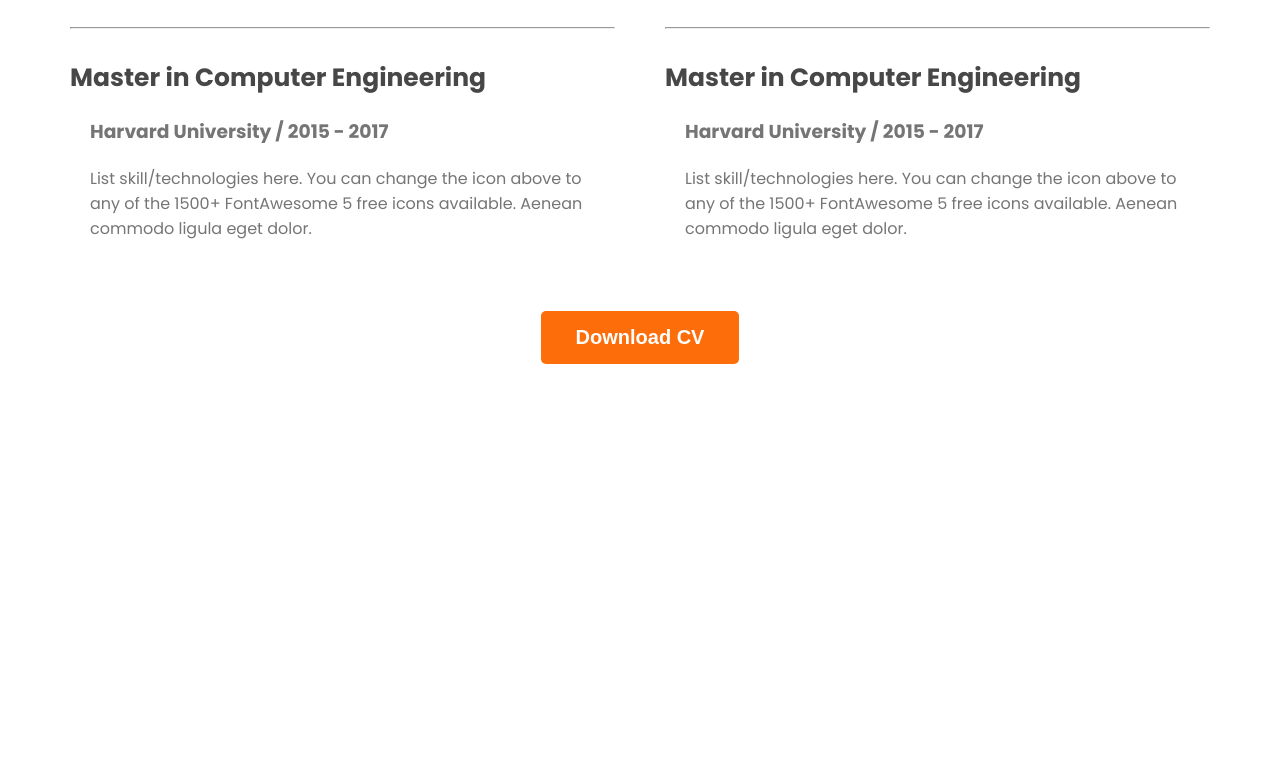
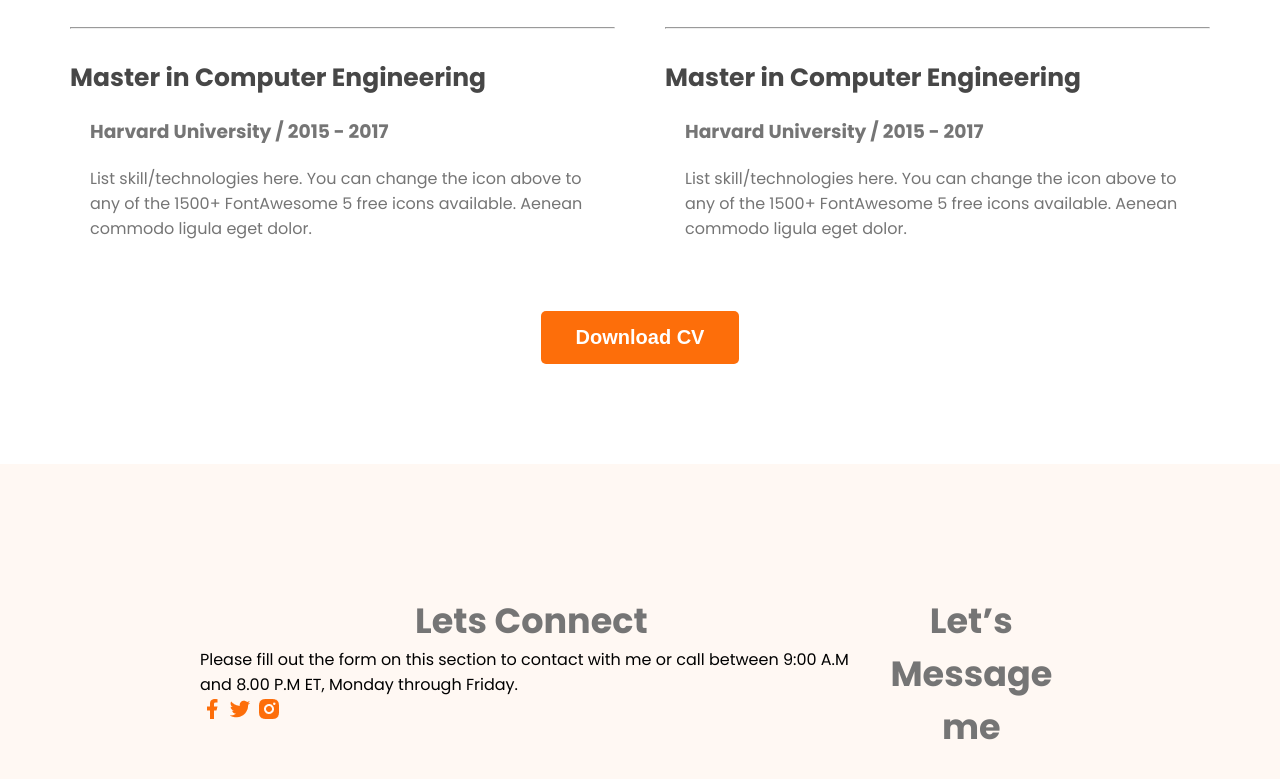
Before and after one commit to himu004/wedeveloper-portfolio, a plain HTML site: page index.html in a window 1280 px wide. Shown: the part 2704-3483 px from the top of the page. Before the commit the page ends 3068 px from the top, so only its background shows below. Drawn offline with nearby package versions, Linux system fonts and the light colour scheme.

Commit message:
Download Btn and footer basic added

```diff
--- a/index.html
+++ b/index.html
@@ -149,11 +149,23 @@
             <div class="download-cv">
                 <button class="btn-primary">Download CV</button>
             </div>
+        </section>
 
-        </section>
+
     </main>
     <footer>
-
+        <div class="footer-column">
+            <h3 class="section-title">Lets Connect</h3>
+            <p class="section-description">Please fill out the form on this section to contact with me or call between 9:00 A.M and 8.00 P.M ET, Monday through Friday.</p>
+            <div class="social-links">
+                <a href=""><img src="images/icons/facebook.png" alt=""></a>
+                <a href=""><img src="images/icons/twitter.png" alt=""></a>
+                <a href=""><img src="images/icons/insta.png" alt=""></a>
+            </div>
+        </div>
+        <div class="footer-column">
+            <h3 class="section-title">Let’s Message me</h3>
+        </div>
     </footer>
 </body>
 </html>
--- a/styles/styles.css
+++ b/styles/styles.css
@@ -211,3 +211,12 @@ nav a {
     margin-top: 50px;
     text-align: center;
 }
+
+/* Footer Styles */
+
+footer {
+    display: flex;
+    background: #FFF8F3;
+    padding: 130px 200px;
+    margin-top: 100px;
+}
```
